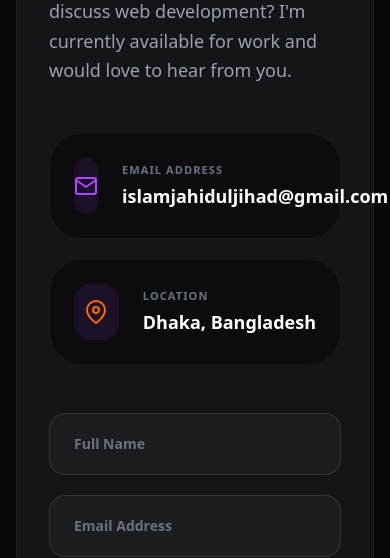
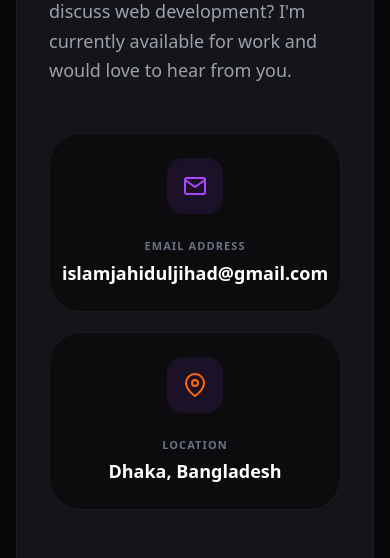
Before and after one commit to jahidul2004/jihad-portfolio, a React (Vite) app: page / in a window 390 px wide. Shown: the part 9000-9558 px from the top of the page. Built offline with nearby package versions, Linux system fonts and the light colour scheme; no server answers.

Commit message:
Recaptcha responsive issue fixed.

```diff
--- a/src/App.jsx
+++ b/src/App.jsx
@@ -210,6 +210,7 @@ const projectTabIcons = {
 };
 
 function App() {
+  const [isMobile] = useState(window.innerWidth < 1024);
   const [captchaValue, setCaptchaValue] = useState(null);
 
   const handleCaptchaChange = (value) => {
@@ -997,7 +998,7 @@ function App() {
 
                   <div className="space-y-5">
                     <div
-                      className={`flex items-center gap-6 p-6 rounded-[2rem] transition-all ${isDark ? "bg-black/40 border border-white/5" : "bg-slate-50 border border-slate-200"}`}
+                      className={`flex flex-col md:flex-row text-center md:text-left items-center gap-6 p-6 rounded-[2rem] transition-all ${isDark ? "bg-black/40 border border-white/5" : "bg-slate-50 border border-slate-200"}`}
                     >
                       <div className="w-14 h-14 rounded-2xl bg-purple-500/10 text-purple-500 flex items-center justify-center shadow-inner">
                         <FiMail size={24} />
@@ -1012,7 +1013,7 @@ function App() {
                       </div>
                     </div>
                     <div
-                      className={`flex items-center gap-6 p-6 rounded-[2rem] transition-all ${isDark ? "bg-black/40 border border-white/5" : "bg-slate-50 border border-slate-200"}`}
+                      className={`flex flex-col md:flex-row text-center md:text-left items-center gap-6 p-6 rounded-[2rem] transition-all ${isDark ? "bg-black/40 border border-white/5" : "bg-slate-50 border border-slate-200"}`}
                     >
                       <div className="w-14 h-14 rounded-2xl bg-purple-500/10 text-orange-500 flex items-center justify-center shadow-inner">
                         <FiMapPin size={24} />
@@ -1061,10 +1062,16 @@ function App() {
                       required
                       className={`w-full px-6 py-5 rounded-3xl border outline-none font-bold text-sm transition-all resize-none shadow-inner ${inputStyle}`}
                     ></textarea>
-                    <ReCAPTCHA
-                      sitekey={import.meta.env.VITE_RECAPTCHA_SITE_KEY}
-                      onChange={handleCaptchaChange}
-                    />
+                    <div
+                      style={{
+                        transform: isMobile ? "scale(0.9)" : "scale(1)",
+                      }}
+                    >
+                      <ReCAPTCHA
+                        sitekey={import.meta.env.VITE_RECAPTCHA_SITE_KEY}
+                        onChange={handleCaptchaChange}
+                      />
+                    </div>
                     <button
                       type="submit"
                       className="w-full py-5 rounded-2xl bg-gradient-to-r from-purple-500 to-blue-500 text-white font-black text-base uppercase tracking-wider flex items-center justify-center gap-3 shadow-[0_15px_30px_rgba(168,85,247,0.3)] transition-all hover:shadow-[0_15px_40px_rgba(168,85,247,0.4)] hover:-translate-y-1 active:scale-95"
```
